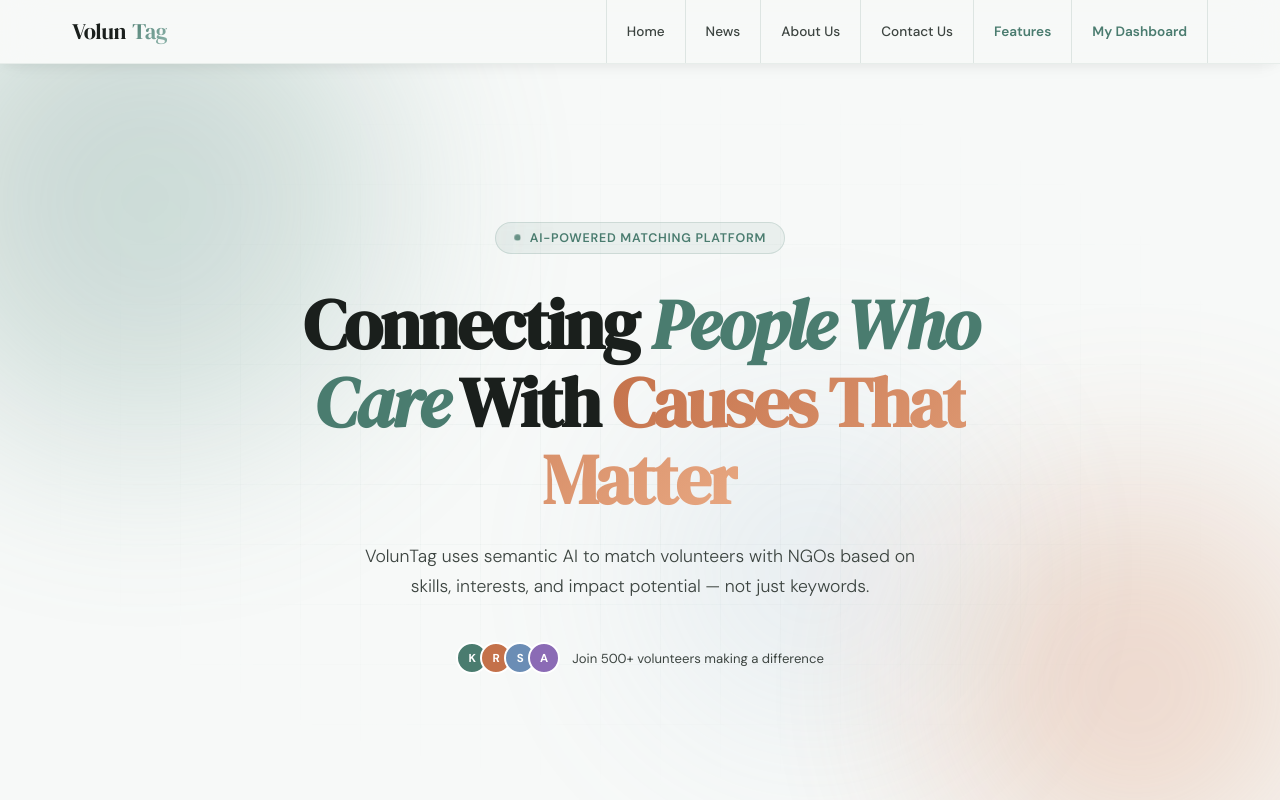
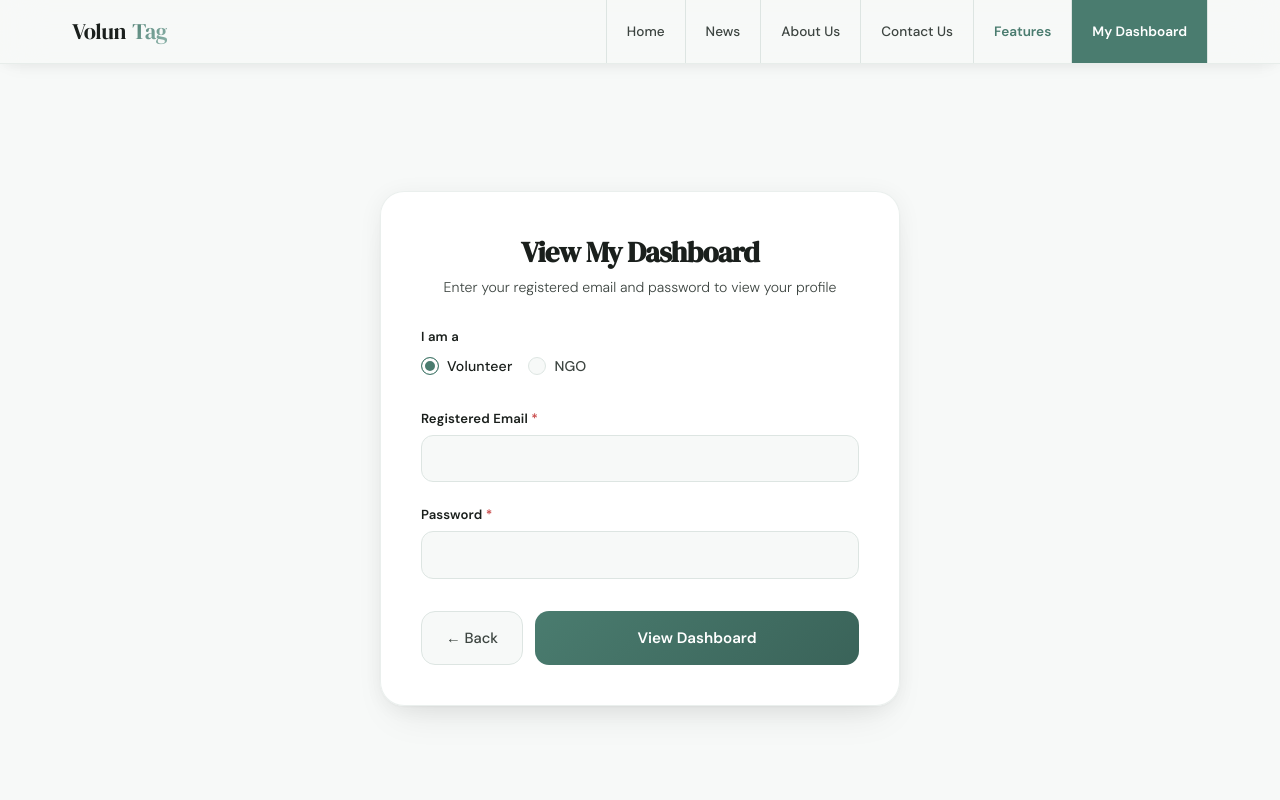
Before and after one commit to nithinkpbunny-del/Volun-Tag, a React (Create React App) app in the folder frontend/: page /login in a window 1280 px wide. Shown: the top 800 px of the page. Built offline with nearby package versions, Linux system fonts and the light colour scheme; no server answers.

Commit message:
Navigation step 2: URL-driven routing with setPage bridge, restore timeout

```diff
--- a/frontend/src/VolunTag.js
+++ b/frontend/src/VolunTag.js
@@ -1,7 +1,20 @@
-import { useState, useEffect, useRef } from "react";
+import { useState, useEffect, useRef, useCallback } from "react";
+import {
+  Navigate,
+  Route,
+  Routes,
+  useLocation,
+  useNavigate,
+  useNavigationType,
+  useParams,
+} from "react-router-dom";
 import Nav from "./components/Nav";
 import LandingPage from "./components/LandingPage";
-import VolunteerForm from "./components/VolunteerForm";
+// The old VolunteerForm screen is no longer routed, but its stylesheet holds the
+// shared form styles (form-card, form-title, submit-btn, ...) that the login,
+// registration, report and resolve screens use. Keep it loaded, in the same
+// place in the import order as before.
+import "./components/VolunteerForm.css";
 import VolunteerRegisterForm from "./components/volunteer/VolunteerRegisterForm";
 import NGORegisterForm from "./components/ngo/NGORegisterForm";
 import ResultsPage from "./components/ResultsPage";
@@ -21,50 +34,122 @@ import {
   restoreSession,
   setUnauthorizedHandler,
 } from "./api";
+import {
+  PATHS,
+  eventVolunteersPath,
+  pageFromPath,
+  resolveIssuePath,
+} from "./routes";
 import "./VolunTag.css";
 
+// The event and issue screens get their data from the router's location
+// state (set when the NGO clicks through from the dashboard). Without it
+// (for example a link opened in a new tab) they go back to the dashboard.
+function EventVolunteersRoute({ ngoEmail, showToast, onBack, onConnect }) {
+  const { id } = useParams();
+  const { state } = useLocation();
+  const event = state && state.event;
+
+  if (!event || !ngoEmail || String(event.id) !== id) {
+    return <Navigate to={PATHS["ngo-dashboard"]} replace />;
+  }
+
+  return (
+    <EventVolunteers
+      event={event}
+      ngoEmail={ngoEmail}
+      showToast={showToast}
+      onBack={() => onBack(event)}
+      onConnect={onConnect}
+    />
+  );
+}
+
+function ResolveIssueRoute({ ngoEmail, showToast, onBack }) {
+  const { id } = useParams();
+  const { state } = useLocation();
+  const issue = state && state.issue;
+
+  if (!issue || !ngoEmail || String(issue.complaint_id) !== id) {
+    return <Navigate to={PATHS["ngo-dashboard"]} replace />;
+  }
+
+  return (
+    <ResolveIssue
+      issue={issue}
+      ngoEmail={ngoEmail}
+      showToast={showToast}
+      onBack={onBack}
+    />
+  );
+}
+
+function ReportResultsRoute({ children }) {
+  const { state } = useLocation();
+  const result = state && state.result;
+
+  if (!result) {
+    return <Navigate to={PATHS.report} replace />;
+  }
+
+  return children(result);
+}
+
 export default function VolunTag() {
-  const [page, setPage] = useState("landing");
+  const location = useLocation();
+  const navigate = useNavigate();
+  const navigationType = useNavigationType();
+  const page = pageFromPath(location.pathname);
+
   const { toast, showToast } = useToast();
-  const [issueResult, setIssueResult] = useState(null);
   const [dashboardEmail, setDashboardEmail] = useState("");
   const [dashboardRole, setDashboardRole] = useState("");
   // True while a stored login is being checked after a page refresh.
   const [restoring, setRestoring] = useState(() => Boolean(getSession()));
-  const previousPage = useRef(null);
+  const previousPath = useRef(null);
   // Only a logged-in volunteer can report a problem; the report form reads
   // the same session itself, this just decides which screen to show.
   const reporterEmail = dashboardRole === "volunteer" ? dashboardEmail : "";
-  const [selectedEvent, setSelectedEvent] = useState(null);
-  const [selectedIssue, setSelectedIssue] = useState(null);
   const [ngoChatTarget, setNgoChatTarget] = useState(null);
   const [ngoReturnTab, setNgoReturnTab] = useState(null);
   const [volunteerInitialTab, setVolunteerInitialTab] = useState(null);
 
+  // Temporary bridge: screens still call setPage("page-name"); this turns it
+  // into a navigation. Its identity never changes, because the dashboards list
+  // it in effect dependencies and a new one every render would refetch them.
+  // (navigate itself changes whenever the address changes.)
+  const navigateRef = useRef(navigate);
+  const pathRef = useRef(location.pathname);
+  navigateRef.current = navigate;
+  pathRef.current = location.pathname;
+
+  const setPage = useCallback((name) => {
+    const target = PATHS[name];
+
+    if (!target) return;
+
+    // A dashboard sending a logged-out visitor to the login screen replaces its
+    // own history entry, so the Back button does not bounce between the two.
+    const fromDashboard =
+      pathRef.current === PATHS["volunteer-dashboard"] ||
+      pathRef.current === PATHS["ngo-dashboard"];
+
+    navigateRef.current(target, {
+      replace: name === "dashboard-login" && fromDashboard,
+    });
+  }, []);
+
   useEffect(() => {
     window.scrollTo({ top: 0, behavior: "instant" });
-  }, [page]);
-
-  // The event-volunteers screen needs an event and an NGO login; otherwise go back.
-  useEffect(() => {
-    if (page === "event-volunteers" && (!selectedEvent || !dashboardEmail)) {
-      setPage("ngo-dashboard");
-    }
-  }, [page, selectedEvent, dashboardEmail]);
-
-  // The resolve-issue screen needs an issue and an NGO login; otherwise go back.
-  useEffect(() => {
-    if (page === "resolve-issue" && (!selectedIssue || !dashboardEmail)) {
-      setPage("ngo-dashboard");
-    }
-  }, [page, selectedIssue, dashboardEmail]);
+  }, [location.pathname]);
 
   const handleLogin = ({ role, email }) => {
     setDashboardEmail(email);
     setDashboardRole(role);
   };
 
-  // After a page refresh, pick the stored login back up if the server still accepts it.
+  // After a page refresh, pick the stored login back up if the server still
+  // accepts it. The address is left as it is.
   useEffect(() => {
     if (!getSession()) {
       setRestoring(false);
@@ -78,7 +163,6 @@ export default function VolunTag() {
 
       if (session) {
         handleLogin(session);
-        setPage(session.role === "ngo" ? "ngo-dashboard" : "volunteer-dashboard");
       }
 
       setRestoring(false);
@@ -101,26 +185,36 @@ export default function VolunTag() {
     });
 
     return () => setUnauthorizedHandler(null);
-  }, [showToast]);
+  }, [showToast, setPage]);
 
   // Going back to the landing page logs out (ends the session on the server too).
+  // Temporary: this goes away with the Log out button. It only counts a move
+  // to "/" from another screen of the app by a push or a Back/Forward, never
+  // the first load and never a redirect, so an unknown address that is sent
+  // to "/" does not log anyone out.
   useEffect(() => {
-    if (page === "landing" && previousPage.current && previousPage.current !== "landing") {
+    const previous = previousPath.current;
+
+    previousPath.current = location.pathname;
+
+    if (
+      location.pathname === PATHS.landing &&
+      previous !== null &&
+      pageFromPath(previous) &&
+      pageFromPath(previous) !== "landing" &&
+      navigationType !== "REPLACE"
+    ) {
       logoutUser();
       setDashboardEmail("");
       setDashboardRole("");
     }
-
-    previousPage.current = page;
-  }, [page]);
+  }, [location.pathname, navigationType]);
 
   const handleReportSuccess = (payload) => {
-    setIssueResult(payload);
-    setPage("report-results");
+    navigate(PATHS["report-results"], { state: { result: payload } });
   };
 
   const handleReportRestart = () => {
-    setIssueResult(null);
     setPage("report");
   };
 
@@ -138,44 +232,53 @@ export default function VolunTag() {
       <Nav page={page} setPage={setPage} />
 
       <main className="page-wrapper">
-        <div className={`page-transition ${page}`} key={page}>
+        <div className={`page-transition ${page}`} key={location.pathname}>
           {restoring && <p className="page" style={{ textAlign: "center" }}>Loading…</p>}
 
-          {!restoring && page === "landing" && <LandingPage setPage={setPage} />}
+          {!restoring && (
+            <Routes>
+              <Route path="/" element={<LandingPage setPage={setPage} />} />
 
-          {page === "role-select" && (
-            <RoleSelect setPage={setPage} />
-          )}
+              <Route path="/register" element={<RoleSelect setPage={setPage} />} />
 
-          {page === "features" && (
-            <FeaturesPage setPage={setPage} />
-          )}
+              <Route path="/features" element={<FeaturesPage setPage={setPage} />} />
 
-          {page === "volunteer-register" && (
+              <Route
+                path="/register/volunteer"
+                element={
                   <VolunteerRegisterForm
                     showToast={showToast}
                     setPage={setPage}
                     onLogin={handleLogin}
                   />
-          )}
+                }
+              />
 
-          {page === "ngo-register" && (
+              <Route
+                path="/register/ngo"
+                element={
                   <NGORegisterForm
                     showToast={showToast}
                     setPage={setPage}
                     onLogin={handleLogin}
                   />
-          )}
+                }
+              />
 
-          {page === "dashboard-login" && (
+              <Route
+                path="/login"
+                element={
                   <DashboardLogin
                     showToast={showToast}
                     setPage={setPage}
                     onLogin={handleLogin}
                   />
-          )}
+                }
+              />
 
-          {page === "volunteer-dashboard" && (
+              <Route
+                path="/volunteer/dashboard"
+                element={
                   <VolunteerDashboard
                     email={dashboardEmail}
                     showToast={showToast}
@@ -184,21 +287,22 @@ export default function VolunTag() {
                     initialTab={volunteerInitialTab}
                     onInitialConsumed={() => setVolunteerInitialTab(null)}
                   />
-          )}
+                }
+              />
 
-          {page === "ngo-dashboard" && (
+              <Route
+                path="/ngo/dashboard"
+                element={
                   <NGODashboard
                     email={dashboardEmail}
                     showToast={showToast}
                     setPage={setPage}
-              onViewVolunteers={(ev) => {
-                setSelectedEvent(ev);
-                setPage("event-volunteers");
-              }}
-              onMarkSolved={(iss) => {
-                setSelectedIssue(iss);
-                setPage("resolve-issue");
-              }}
+                    onViewVolunteers={(ev) =>
+                      navigate(eventVolunteersPath(ev.id), { state: { event: ev } })
+                    }
+                    onMarkSolved={(iss) =>
+                      navigate(resolveIssuePath(iss.complaint_id), { state: { issue: iss } })
+                    }
                     initialTab={ngoReturnTab}
                     initialChat={ngoChatTarget}
                     onInitialConsumed={() => {
@@ -206,18 +310,18 @@ export default function VolunTag() {
                       setNgoChatTarget(null);
                     }}
                   />
-          )}
+                }
+              />
 
-          {page === "event-volunteers" && selectedEvent && dashboardEmail && (
-            <EventVolunteers
-              event={selectedEvent}
+              <Route
+                path="/ngo/events/:id/volunteers"
+                element={
+                  <EventVolunteersRoute
                     ngoEmail={dashboardEmail}
                     showToast={showToast}
-              onBack={() => {
+                    onBack={(event) => {
                       setNgoReturnTab(
-                  selectedEvent &&
-                    selectedEvent.is_completed &&
-                    selectedEvent.status !== "Cancelled"
+                        event.is_completed && event.status !== "Cancelled"
                           ? "activity"
                           : "events"
                       );
@@ -228,11 +332,13 @@ export default function VolunTag() {
                       setPage("ngo-dashboard");
                     }}
                   />
-          )}
+                }
+              />
 
-          {page === "resolve-issue" && selectedIssue && dashboardEmail && (
-            <ResolveIssue
-              issue={selectedIssue}
+              <Route
+                path="/ngo/issues/:id/resolve"
+                element={
+                  <ResolveIssueRoute
                     ngoEmail={dashboardEmail}
                     showToast={showToast}
                     onBack={() => {
@@ -240,27 +346,33 @@ export default function VolunTag() {
                       setPage("ngo-dashboard");
                     }}
                   />
-          )}
+                }
+              />
 
-          {page === "volunteer" && (
-            <VolunteerForm showToast={showToast} />
-          )}
-          {page === "results" && (
-            <ResultsPage showToast={showToast} />
-          )}
+              <Route
+                path="/features/matching"
+                element={<ResultsPage showToast={showToast} />}
+              />
 
-          {page === "report" && (
+              <Route
+                path="/report"
+                element={
                   <ReportIssue
                     showToast={showToast}
                     onReportSuccess={handleReportSuccess}
                     reporterEmail={reporterEmail}
                     setPage={setPage}
                   />
-          )}
+                }
+              />
 
-          {page === "report-results" && (
+              <Route
+                path="/report/results"
+                element={
+                  <ReportResultsRoute>
+                    {(result) => (
                       <ReportResultsPage
-              result={issueResult}
+                        result={result}
                         showToast={showToast}
                         onRestart={handleReportRestart}
                         reporterEmail={reporterEmail}
@@ -269,6 +381,14 @@ export default function VolunTag() {
                         onGoToDashboard={() => goToVolunteerDashboard(null)}
                       />
                     )}
+                  </ReportResultsRoute>
+                }
+              />
+
+              {/* /news, /about, /contact and any unknown address go home for now. */}
+              <Route path="*" element={<Navigate to="/" replace />} />
+            </Routes>
+          )}
         </div>
       </main>
 
--- /dev/null
+++ b/frontend/src/routes.js
@@ -0,0 +1,63 @@
+// Route paths for the user-facing app (the admin console lives outside this
+// router, see App.js).
+//
+// PATHS maps the old `page` names to their URLs. Screens still call
+// setPage("some-page"); VolunTag.js turns that into a navigation. Screens that
+// need an id in the address (event volunteers, resolve issue) are not in
+// PATHS: they are reached with the helpers below.
+import { matchPath } from "react-router-dom";
+
+export const PATHS = {
+  landing: "/",
+  "role-select": "/register",
+  features: "/features",
+  results: "/features/matching",
+  "volunteer-register": "/register/volunteer",
+  "ngo-register": "/register/ngo",
+  "dashboard-login": "/login",
+  "volunteer-dashboard": "/volunteer/dashboard",
+  "ngo-dashboard": "/ngo/dashboard",
+  report: "/report",
+  "report-results": "/report/results",
+};
+
+const PAGE_BY_PATH = Object.fromEntries(
+  Object.entries(PATHS).map(([page, path]) => [path, page])
+);
+
+// Routes with an id in them, as [pattern, page name].
+const PARAM_ROUTES = [
+  ["/ngo/events/:id/volunteers", "event-volunteers"],
+  ["/ngo/issues/:id/resolve", "resolve-issue"],
+];
+
+export const eventVolunteersPath = (eventId) =>
+  `/ngo/events/${encodeURIComponent(eventId)}/volunteers`;
+
+export const resolveIssuePath = (complaintId) =>
+  `/ngo/issues/${encodeURIComponent(complaintId)}/resolve`;
+
+/**
+ * The old `page` name for an address, or "" for an address that is not a
+ * screen of the app (for example /news or a typo). The navbar still expects
+ * these names.
+ */
+export function pageFromPath(pathname) {
+  const clean = (pathname || "/").replace(/\/+$/, "") || "/";
+  const direct = PAGE_BY_PATH[clean.toLowerCase()];
+
+  if (direct) return direct;
+
+  for (const [pattern, page] of PARAM_ROUTES) {
+    if (matchPath({ path: pattern, end: true }, clean)) return page;
+  }
+
+  return "";
+}
+
+/** Where a logged-in user's own dashboard lives; the login page if there is no role. */
+export function dashboardFor(role) {
+  if (role === "ngo") return PATHS["ngo-dashboard"];
+  if (role === "volunteer") return PATHS["volunteer-dashboard"];
+  return PATHS["dashboard-login"];
+}
```
Also changed, not shown: frontend/src/api.js (+16 -1 lines). Lines whose indentation alone changed are shown as unchanged.
